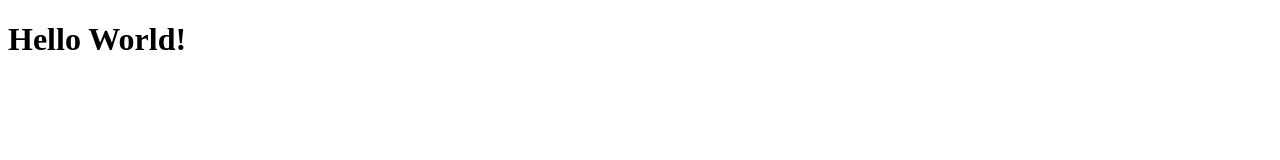
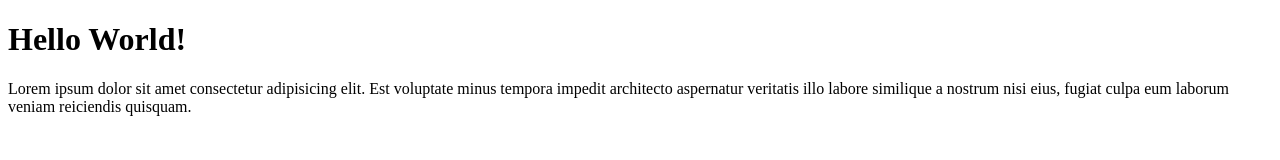
Before and after one commit to VianRafif/avn-git-test, a plain HTML site: page index.html in a window 1280 px wide. Drawn offline with Linux system fonts and the light colour scheme.

Commit message:
Menambahkan paragraf

```diff
--- a/index.html
+++ b/index.html
@@ -8,5 +8,6 @@
 </head>
 <body>
     <h1>Hello World!</h1>
+    <p>Lorem ipsum dolor sit amet consectetur adipisicing elit. Est voluptate minus tempora impedit architecto aspernatur veritatis illo labore similique a nostrum nisi eius, fugiat culpa eum laborum veniam reiciendis quisquam.</p>
 </body>
 </html>
```
